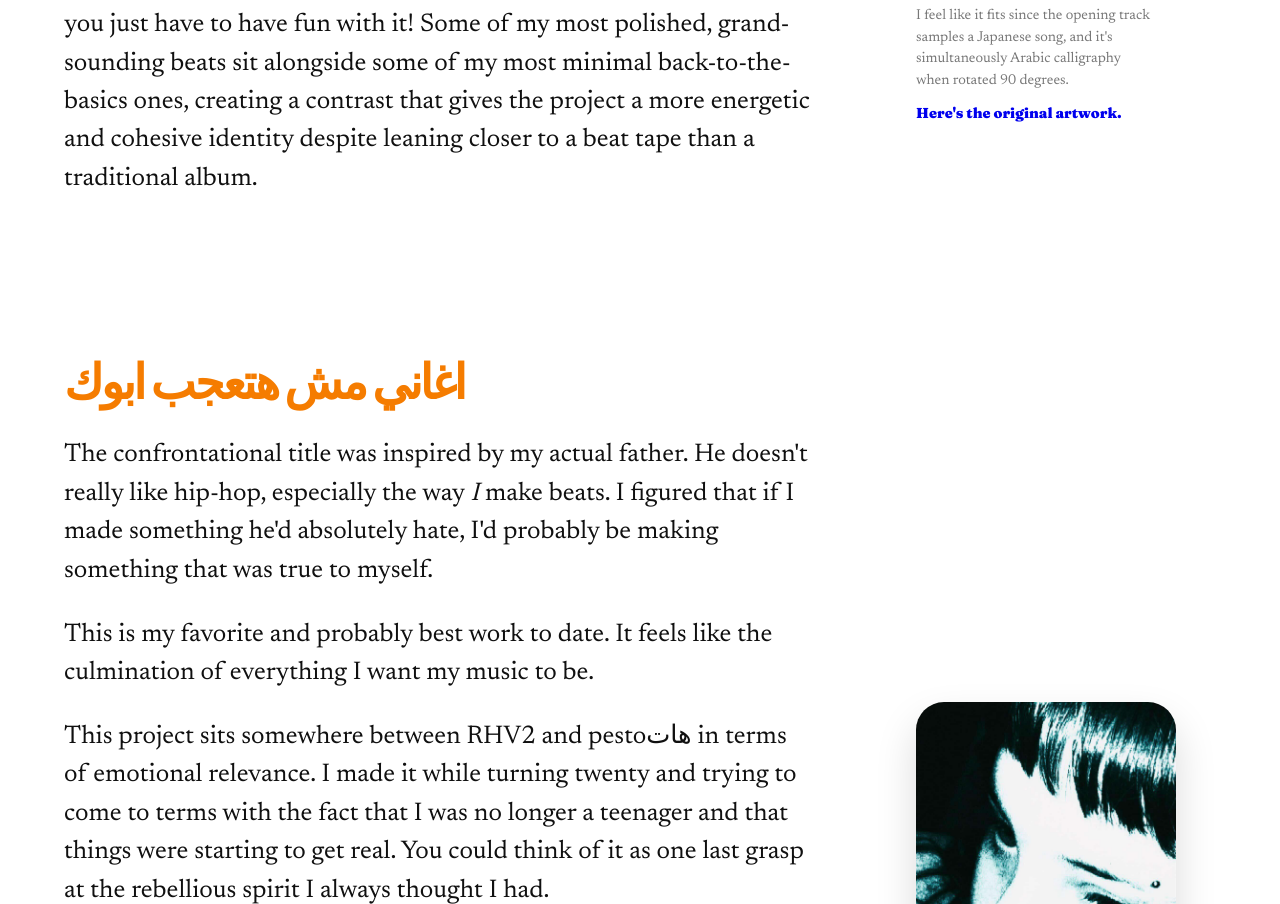
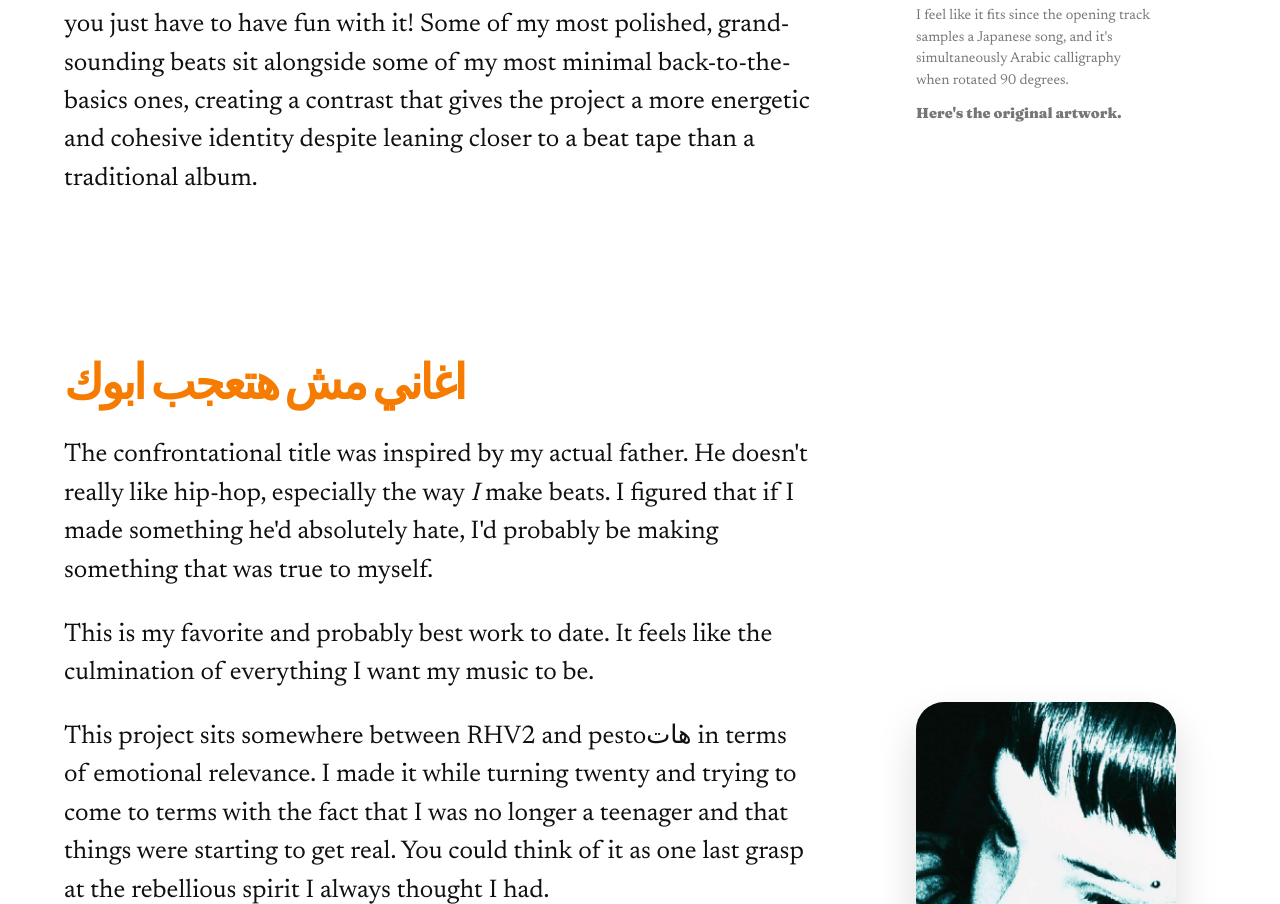
Before and after one commit to pesterian/portfolio, a plain HTML site: page index.html in a window 1280 px wide. Shown: the part 9597-10501 px from the top of the page. Drawn offline with Linux system fonts and the light colour scheme.

Commit message:
HTML tag bug and leftover CSS

```diff
--- a/styles.css
+++ b/styles.css
@@ -556,7 +556,7 @@ section{
 
     text-decoration:none;
 
-    color:var(#777);
+    color:#777;
 
     font-family:"Fraunces",serif;
 
```
Also changed, not shown: index.html (+2 -0 lines).
